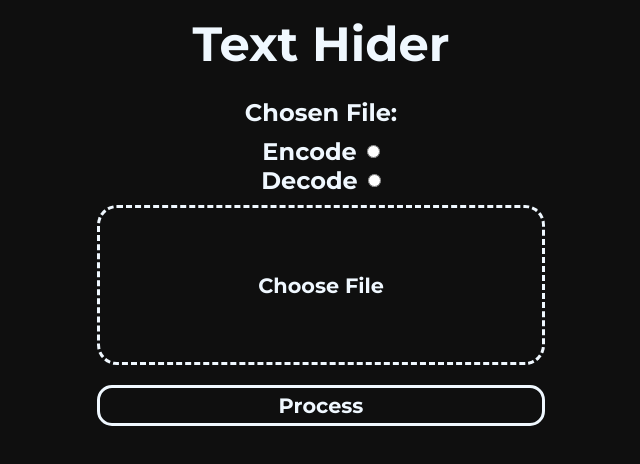
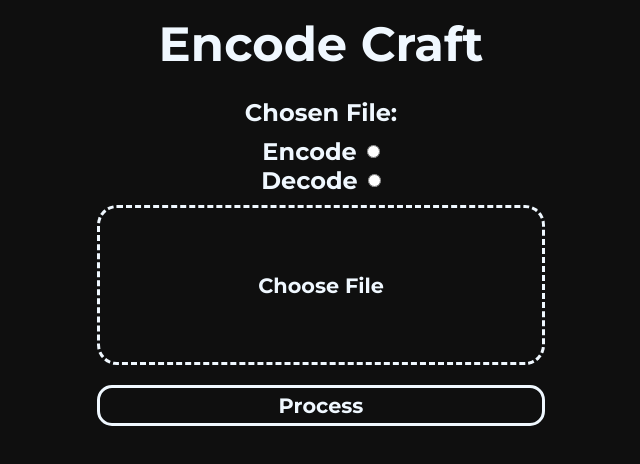
Before and after one commit to Czer0xx/encode_craft, a website: page src/index.html in a window 1280 px wide. Shown: the whole page, without its empty margins (319-959 px from the left). Drawn offline with Linux system fonts and the light colour scheme.

Commit message:
Small adjustments and removed unnesecery files

```diff
--- a/src/index.html
+++ b/src/index.html
@@ -5,13 +5,13 @@
     <meta charset="UTF-8" />
     <link rel="stylesheet" href="styles.css" />
     <meta name="viewport" content="width=device-width, initial-scale=1.0" />
-    <title>BMP Hider</title>
+    <title>Encode Craft</title>
     <script type="module" src="/main.js" defer></script>
   </head>
 
   <body>
     <div id="header">
-      <h1>Text Hider</h1>
+      <h1>Encode Craft</h1>
     </div>
     <div id="main">
       <h2>Chosen File: <span id="fileNameSpan"></span></h2>
```
Also changed, not shown: src/assets/javascript.svg (deleted), src/assets/tauri.svg (deleted).
